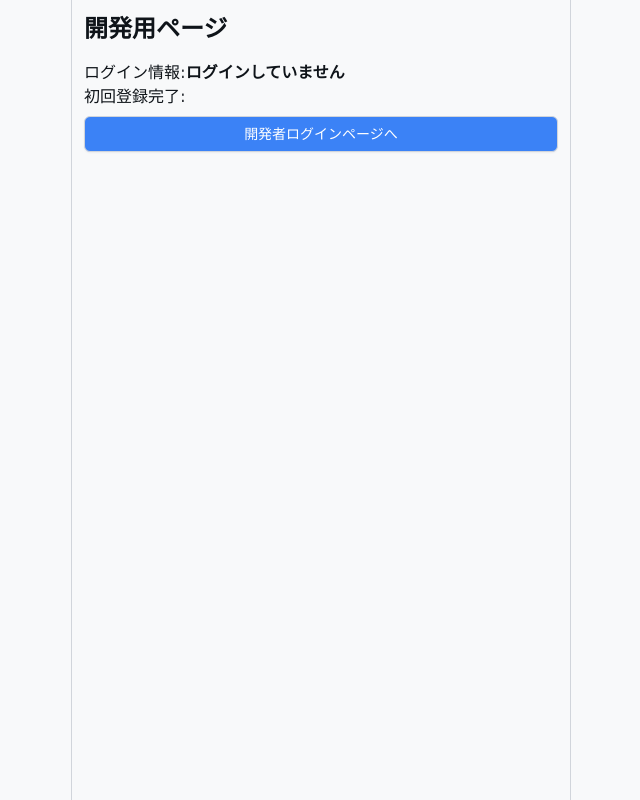
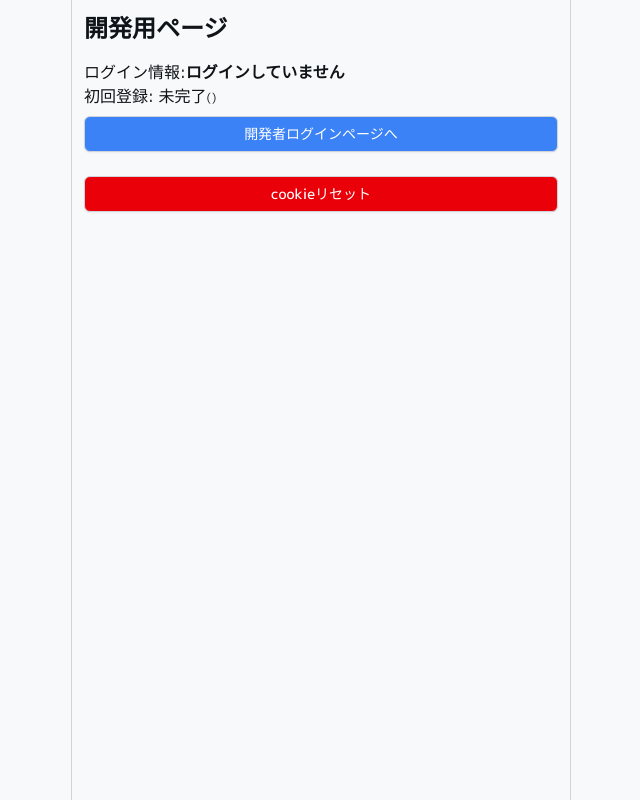
Before and after one commit to mokkun55/yurigaoka-app-student, a Next.js app: page /develop in a window 1280 px wide. Shown: the whole page, without its empty margins (319-959 px from the left). Built offline with nearby package versions, Linux system fonts and the light colour scheme; no server answers.

Commit message:
feat: ユーザー情報の読み込み時にローディングスピナーを表示し、cookieリセット機能を追加

```diff
--- a/src/app/develop/page.tsx
+++ b/src/app/develop/page.tsx
@@ -1,19 +1,25 @@
 "use client";
 
 import { Button } from "@/_components/ui/button";
+import LoadingSpinner from "@/_components/ui/loading-spinner";
 import { useAuth } from "@/hooks/useAuth";
 import { User } from "@supabase/supabase-js";
 import { useRouter } from "next/navigation";
 import { useEffect, useState } from "react";
+import Cookies from "js-cookie";
 
 export default function DevelopPage() {
   const { signOut, getUser } = useAuth();
   const [user, setUser] = useState<User | null>(null);
+  const [loading, setLoading] = useState(true);
   const router = useRouter();
+
   useEffect(() => {
     const fetchUser = async () => {
+      setLoading(true);
       const userData = await getUser();
       setUser(userData);
+      setLoading(false);
     };
     fetchUser();
     // eslint-disable-next-line react-hooks/exhaustive-deps
@@ -24,6 +30,11 @@ export default function DevelopPage() {
       <h1 className="text-2xl font-bold">開発用ページ</h1>
 
       {/* ログイン情報 */}
+      {loading ? (
+        <div className="flex items-center justify-center">
+          <LoadingSpinner />
+        </div>
+      ) : (
         <div>
           <p>
             ログイン情報:
@@ -31,7 +42,11 @@ export default function DevelopPage() {
               {user ? "ログイン中" : "ログインしていません"}
             </span>
           </p>
-        <p>初回登録完了: </p>
+          <p>
+            初回登録:{" "}
+            {Cookies.get("is_registered") == "true" ? "完了" : "未完了"}
+            <span className="text-xs">({Cookies.get("is_registered")})</span>
+          </p>
           {user && (
             <>
               <p>ユーザーID: {user.id}</p>
@@ -56,6 +71,22 @@ export default function DevelopPage() {
             開発者ログインページへ
           </Button>
         </div>
+      )}
+
+      <Button
+        fullWidth
+        className="mt-2"
+        variant="destructive"
+        onClick={() => {
+          Object.keys(Cookies.get()).forEach((cookieName) => {
+            Cookies.remove(cookieName);
+          });
+          // ページをリロードして変更を反映
+          router.refresh();
+        }}
+      >
+        cookieリセット
+      </Button>
     </div>
   );
 }
```
Lines whose indentation alone changed are shown as unchanged.
